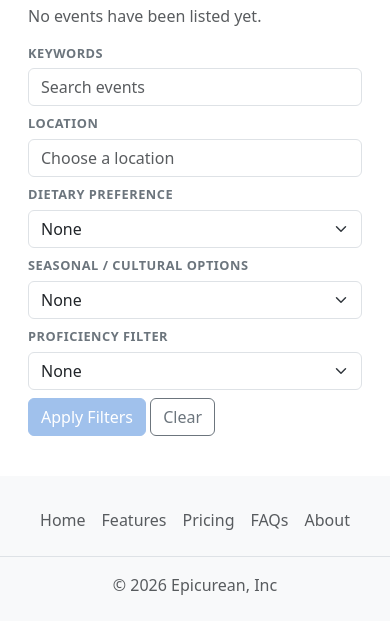
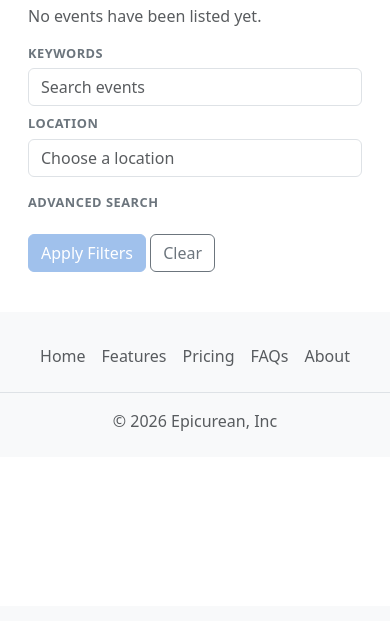
Before and after one commit to ctrl-alt-decay/IAB207-Ryan-Group-5-A2, a Flask app: page /search in a window 390 px wide. Shown: the part 238-859 px from the top of the page. After the commit the page ends 669 px from the top, so only its background shows below. Run offline with Flask 3, Linux system fonts and the light colour scheme; some libraries are stand-ins or nearby versions.

Commit message:
Address review: escape LIKE wildcards, add Advanced search, 404 past last page, fix issue refs

```diff
--- a/a2_group5/epicurean/templates/base_epicurean.html
+++ b/a2_group5/epicurean/templates/base_epicurean.html
@@ -40,7 +40,7 @@
                     class="epicurean-logo-img">
             </a>
 
-            <!-- Split search bar (#16). A plain GET form, so no JavaScript is
+            <!-- Split search bar (#17). A plain GET form, so no JavaScript is
                  needed to submit it - pressing the button or Enter sends the
                  browser to main.search with q/location in the URL, which is
                  how results stay a shareable, bookmarkable link. The current
--- a/a2_group5/epicurean/templates/search.html
+++ b/a2_group5/epicurean/templates/search.html
@@ -1,13 +1,17 @@
-{# Search & filter results (route main.search, #16 #17). Reached from the
-   navbar search bar (base_epicurean.html) and the homepage filter dropdowns
-   (index.html) - both plain GET forms, so a search is just a URL
+{# Search results (route main.search): reached from the navbar search bar (#17)
+   in base_epicurean.html and the homepage filter dropdowns (#16) in index.html -
+   both plain GET forms, so a search is just a URL
    (e.g. /search?q=ramen&dietary=Vegan) and this page works with no
    JavaScript. Same card-grid layout as a category page (events.html), most
-   liked first, paginated - plus a "refine your search" panel so the filters
-   can be narrowed further without going back to the homepage.
+   liked first, paginated - plus a "refine your search" form so the keywords
+   and filters can be changed without going back to the homepage.
+   The keywords and location are always showing; the dropdown filters sit in an
+   "Advanced search" section (a plain <details>/<summary>, no JavaScript) that
+   opens by itself when a filter is in use (filters_active), so what's narrowing
+   the results is always visible.
    dietary_options / seasonal_options / proficiency_options (from EventForm in
-   forms.py) are passed in by main.search so this file doesn't duplicate that
-   list a third time. #}
+   forms.py) are passed in by main.search so this file doesn't keep its own
+   copy of those lists. #}
 {% extends "base_epicurean.html" %}
 {% from "_event_macros.html" import event_grid %}
 {% from "bootstrap5/pagination.html" import render_pagination %}
@@ -40,52 +44,56 @@
     </div>
 
     <!-- ==== Refine your search ============================== -->
-    {# Same idea as the homepage filters: a plain GET form back to this same
-       page, so changing a filter here narrows the results further without
-       losing the free-text search. Each dropdown's current value is echoed
-       back with `selected`, and the free-text/location inputs keep whatever
-       was typed, so refining feels like adjusting one search rather than
-       starting over. #}
+    {# A plain GET form back to this same page. The keyword and location inputs
+       keep whatever was typed, and each dropdown's current value is echoed
+       back with `selected`, so refining feels like adjusting one search
+       rather than starting over. #}
     <div class="event-section-px py-3">
-        <form method="get" action="{{ url_for('main.search') }}" class="row g-2 align-items-end">
-            <div class="col-12 col-md-4">
+        <form method="get" action="{{ url_for('main.search') }}">
+            <div class="row g-2 align-items-end">
+                <div class="col-12 col-md-6">
                     <label for="searchQ" class="event-filter-label">Keywords</label>
                     <input type="text" class="form-control" id="searchQ" name="q"
                         value="{{ request.args.get('q', '') }}" placeholder="Search events">
                 </div>
-            <div class="col-12 col-md-4">
+                <div class="col-12 col-md-6">
                     <label for="searchLocation" class="event-filter-label">Location</label>
                     <input type="text" class="form-control" id="searchLocation" name="location"
                         value="{{ request.args.get('location', '') }}" placeholder="Choose a location">
                 </div>
-            <div class="col-12 col-sm-4 col-md-4">
+            </div>
+
+            <details class="mt-3"{{ ' open' if filters_active }}>
+                <summary class="event-filter-label">Advanced search</summary>
+                <div class="row g-2 mt-1">
+                    <div class="col-12 col-md-4">
                         <label for="selectDietary" class="event-filter-label">Dietary Preference</label>
                         <select class="form-select" id="selectDietary" name="dietary">
-                    <option value="None">None</option>
-                    {% for option in dietary_options if option != 'None' %}
-                    <option {{ 'selected' if request.args.get('dietary') == option }}>{{ option }}</option>
+                            {% for option in dietary_options %}
+                            <option{{ ' selected' if request.args.get('dietary') == option }}>{{ option }}</option>
                             {% endfor %}
                         </select>
                     </div>
-            <div class="col-12 col-sm-4 col-md-4">
+                    <div class="col-12 col-md-4">
                         <label for="selectSeasonal" class="event-filter-label">Seasonal / Cultural Options</label>
                         <select class="form-select" id="selectSeasonal" name="seasonal">
-                    <option value="None">None</option>
-                    {% for option in seasonal_options if option != 'None' %}
-                    <option {{ 'selected' if request.args.get('seasonal') == option }}>{{ option }}</option>
+                            {% for option in seasonal_options %}
+                            <option{{ ' selected' if request.args.get('seasonal') == option }}>{{ option }}</option>
                             {% endfor %}
                         </select>
                     </div>
-            <div class="col-12 col-sm-4 col-md-4">
+                    <div class="col-12 col-md-4">
                         <label for="selectProficiency" class="event-filter-label">Proficiency Filter</label>
                         <select class="form-select" id="selectProficiency" name="proficiency">
-                    <option value="None">None</option>
-                    {% for option in proficiency_options if option != 'None' %}
-                    <option {{ 'selected' if request.args.get('proficiency') == option }}>{{ option }}</option>
+                            {% for option in proficiency_options %}
+                            <option{{ ' selected' if request.args.get('proficiency') == option }}>{{ option }}</option>
                             {% endfor %}
                         </select>
                     </div>
-            <div class="col-12 mt-2">
+                </div>
+            </details>
+
+            <div class="mt-3">
                 <button type="submit" class="btn btn-primary">Apply Filters</button>
                 <a href="{{ url_for('main.search') }}" class="btn btn-outline-secondary">Clear</a>
             </div>
--- a/a2_group5/epicurean/views.py
+++ b/a2_group5/epicurean/views.py
@@ -132,7 +132,11 @@
         # repeat_ids: cards already on the page, which mustn't repeat its id
         sections.append(dict(heading=heading, events=events + repeats,
                              repeat_ids={event.id for event in repeats}, slug=slug))
-    return render_template('index.html', sections=sections, liked_ids=_liked_event_ids())
+    # the filter dropdowns' options come from EventForm, so the homepage, the
+    # search results page and Create Event can never get out of sync
+    return render_template('index.html', sections=sections, liked_ids=_liked_event_ids(),
+                           dietary_options=EventForm.DIETARY, seasonal_options=EventForm.SEASONAL,
+                           proficiency_options=EventForm.PROFICIENCY)
 
 
 # One category's events, most liked first, EVENTS_PER_PAGE to a page
@@ -146,9 +150,9 @@
                            liked_ids=_liked_event_ids())
 
 
-# ---- Search & filtering (#16, #17) ---------------------------------------
-# The navbar search bar (base_epicurean.html) and the homepage filter
-# dropdowns (index.html) both post here as plain GET forms - no JavaScript,
+# ---- Keyword search (#17) and filters (#16) -------------------------------
+# The navbar search bar (#17, base_epicurean.html) and the homepage filter
+# dropdowns (#16, index.html) both post here as plain GET forms - no JavaScript,
 # so a search is just a shareable, bookmarkable URL
 # (e.g. /search?q=ramen&dietary=Vegan). Query params:
 #   q                                - free text: matched against the title,
@@ -170,6 +174,28 @@
 }
 
 
+LIKE_ESCAPE = '\\'   # the escape character used in the ilike(...) calls below
+
+
+def _contains(text):
+    """'%text%' for ilike, with any % or _ the user typed matched literally.
+    In a LIKE pattern % means "any amount of anything" and _ means "any one
+    character", so typed unescaped they would match far too much (searching
+    just % would return every event). The escape character itself is escaped
+    first, so a typed backslash is matched literally too. Use it with
+    column.ilike(_contains(text), escape=LIKE_ESCAPE)."""
+    for special in (LIKE_ESCAPE, '%', '_'):
+        text = text.replace(special, LIKE_ESCAPE + special)
+    return '%{}%'.format(text)
+
+
+def _filter_value(args, param):
+    """The chosen value for one of the dropdown filters, or '' if it's missing
+    or left on 'None' (which means "don't filter on this one")."""
+    value = (args.get(param) or '').strip()
+    return '' if value == 'None' else value
+
+
 def _search_query(args):
     """The Event select for a search/filter request, built from `args`
     (request.args): upcoming and not cancelled, like every other listing page,
@@ -179,17 +205,19 @@
 
     text = (args.get('q') or '').strip()
     if text:
-        like = '%{}%'.format(text)
+        pattern = _contains(text)
         query = query.where(db.or_(
-            Event.title.ilike(like), Event.description.ilike(like), Event.venue.ilike(like)))
+            Event.title.ilike(pattern, escape=LIKE_ESCAPE),
+            Event.description.ilike(pattern, escape=LIKE_ESCAPE),
+            Event.venue.ilike(pattern, escape=LIKE_ESCAPE)))
 
     location = (args.get('location') or '').strip()
     if location:
-        query = query.where(Event.venue.ilike('%{}%'.format(location)))
+        query = query.where(Event.venue.ilike(_contains(location), escape=LIKE_ESCAPE))
 
     for param, column in FILTER_PARAMS.items():
-        value = (args.get(param) or '').strip()
-        if value and value != 'None':
+        value = _filter_value(args, param)
+        if value:
             query = query.where(column == value)
 
     return query.order_by(Event.likes.desc(), Event.event_date, Event.event_time, Event.id)
@@ -197,20 +225,25 @@
 
 def _has_search_criteria(args):
     """True if the request actually asked for anything (so the page can tell
-    "no events listed yet" apart from "nothing matched your search")."""
-    return any((args.get(key) or '').strip() for key in ('q', 'location', *FILTER_PARAMS))
+    "no events listed yet" apart from "nothing matched your search"). A
+    dropdown left on 'None' isn't a criterion."""
+    return (any((args.get(key) or '').strip() for key in ('q', 'location'))
+            or any(_filter_value(args, param) for param in FILTER_PARAMS))
 
 
-# Search & filter results (#16, #17): reached from the navbar search bar and
-# the homepage filter dropdowns. Same layout as a category page - most liked
-# first, paginated - plus a "refine your search" panel so the filters can be
-# narrowed further without going back to the homepage.
+# Search results: reached from the navbar search bar (#17) and the homepage
+# filter dropdowns (#16). Same layout as a category page - most liked first,
+# paginated, and a page number past the end is a 404 like the category pages -
+# plus a "refine your search" panel so the keywords and filters can be changed
+# without going back to the homepage. filters_active tells the page to open
+# its Advanced search section, so the filters narrowing the results stay visible.
 @main_bp.route('/search')
 def search():
-    events = db.paginate(_search_query(request.args), per_page=EVENTS_PER_PAGE, error_out=False)
+    events = db.paginate(_search_query(request.args), per_page=EVENTS_PER_PAGE, error_out=True)
     return render_template(
         'search.html', events=events, liked_ids=_liked_event_ids(),
         has_criteria=_has_search_criteria(request.args),
+        filters_active=any(_filter_value(request.args, param) for param in FILTER_PARAMS),
         dietary_options=EventForm.DIETARY, seasonal_options=EventForm.SEASONAL,
         proficiency_options=EventForm.PROFICIENCY)
 
```
Also changed, not shown: a2_group5/epicurean/templates/index.html (+17 -29 lines). Lines whose indentation alone changed are shown as unchanged.
